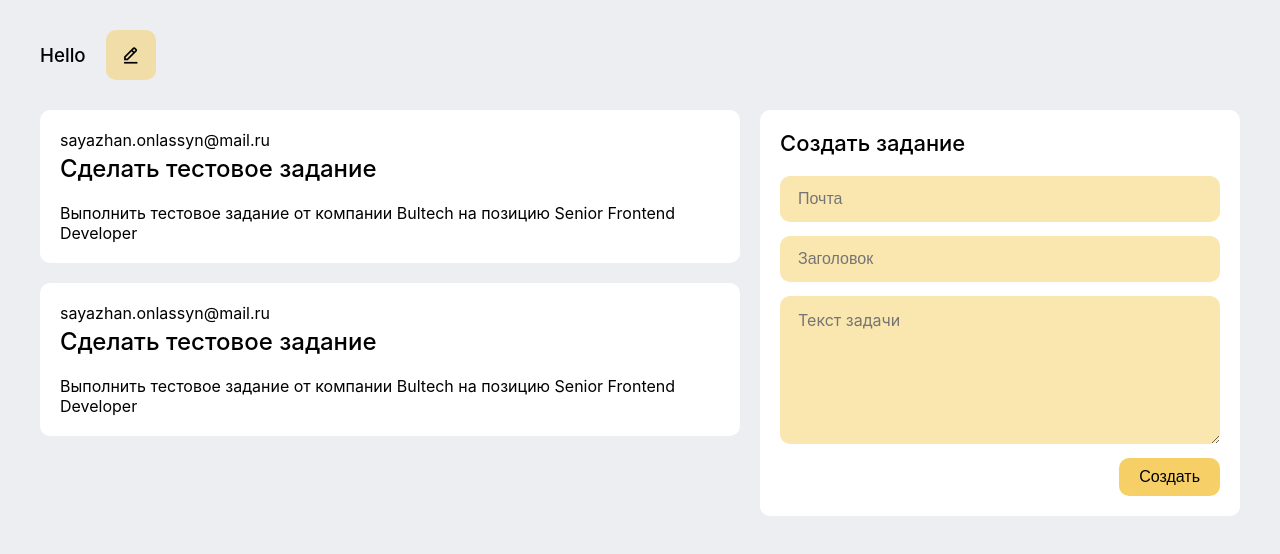
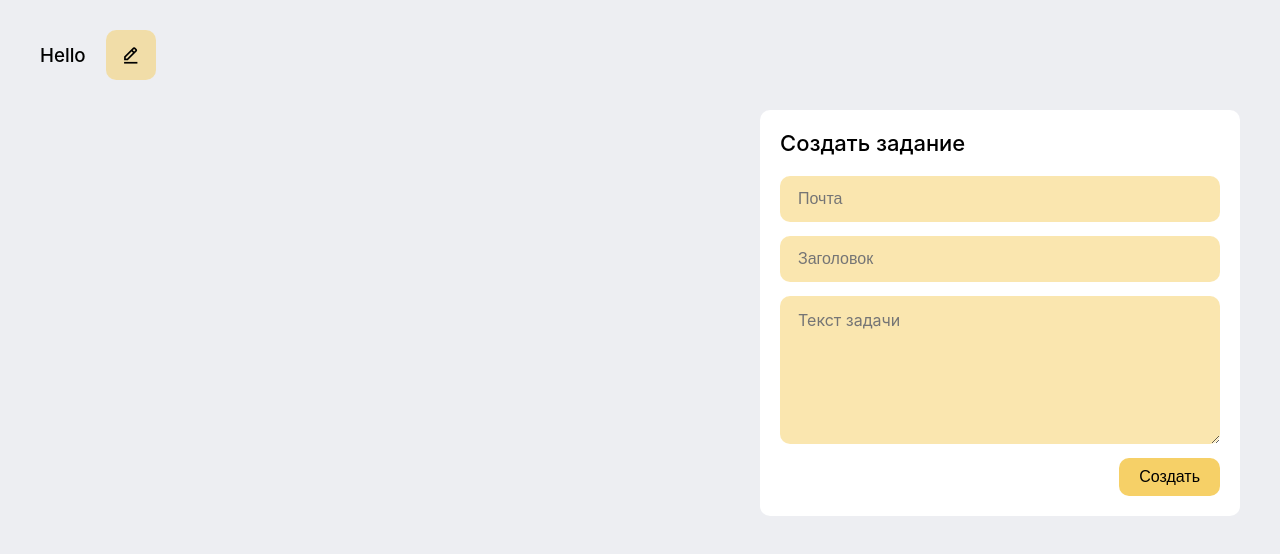
Before and after one commit to Crepiks/bultech-task, a Vue app: page / in a window 1280 px wide. Shown: the top 554 px of the page. Built offline with nearby package versions, Linux system fonts and the light colour scheme.

Commit message:
feat: add creation timestamp as unique key of task

```diff
--- a/src/data/tasks.js
+++ /dev/null
@@ -1,14 +0,0 @@
-export const tasks = [
-  {
-    id: 1,
-    email: "sayazhan.onlassyn@mail.ru",
-    title: "Сделать тестовое задание",
-    text: "Выполнить тестовое задание от компании Bultech на позицию Senior Frontend Developer",
-  },
-  {
-    id: 2,
-    email: "sayazhan.onlassyn@mail.ru",
-    title: "Сделать тестовое задание",
-    text: "Выполнить тестовое задание от компании Bultech на позицию Senior Frontend Developer",
-  },
-];
--- a/src/store/modules/tasks.js
+++ b/src/store/modules/tasks.js
@@ -1,12 +1,10 @@
-import { tasks as mockTasks } from "@/data/tasks";
-
 const mutations = {
   ADD_TASK: "SET_TASKS",
 };
 
 export default {
   state: {
-    tasks: mockTasks,
+    tasks: [],
   },
   actions: {
     addTask({ commit }, task) {
--- a/src/views/Home.vue
+++ b/src/views/Home.vue
@@ -5,7 +5,7 @@
       <div class="home__tasks">
         <task-card
           v-for="task in tasks"
-          :key="task.id"
+          :key="task.createdAt.toString()"
           :email="task.email"
           :title="task.title"
           :text="task.text"
@@ -40,8 +40,8 @@ export default {
       console.log(value);
     },
     handleCreateTaskFormSubmit(payload) {
-      console.log(payload);
-      this.addTask(payload);
+      const createdAt = Date.now();
+      this.addTask({ ...payload, createdAt });
     },
     ...mapActions(["addTask"]),
   },
@@ -57,6 +57,7 @@ export default {
 
 .home__tasks {
   margin-right: 20px;
+  padding-bottom: 40px;
 }
 
 .home__task-card {
```
